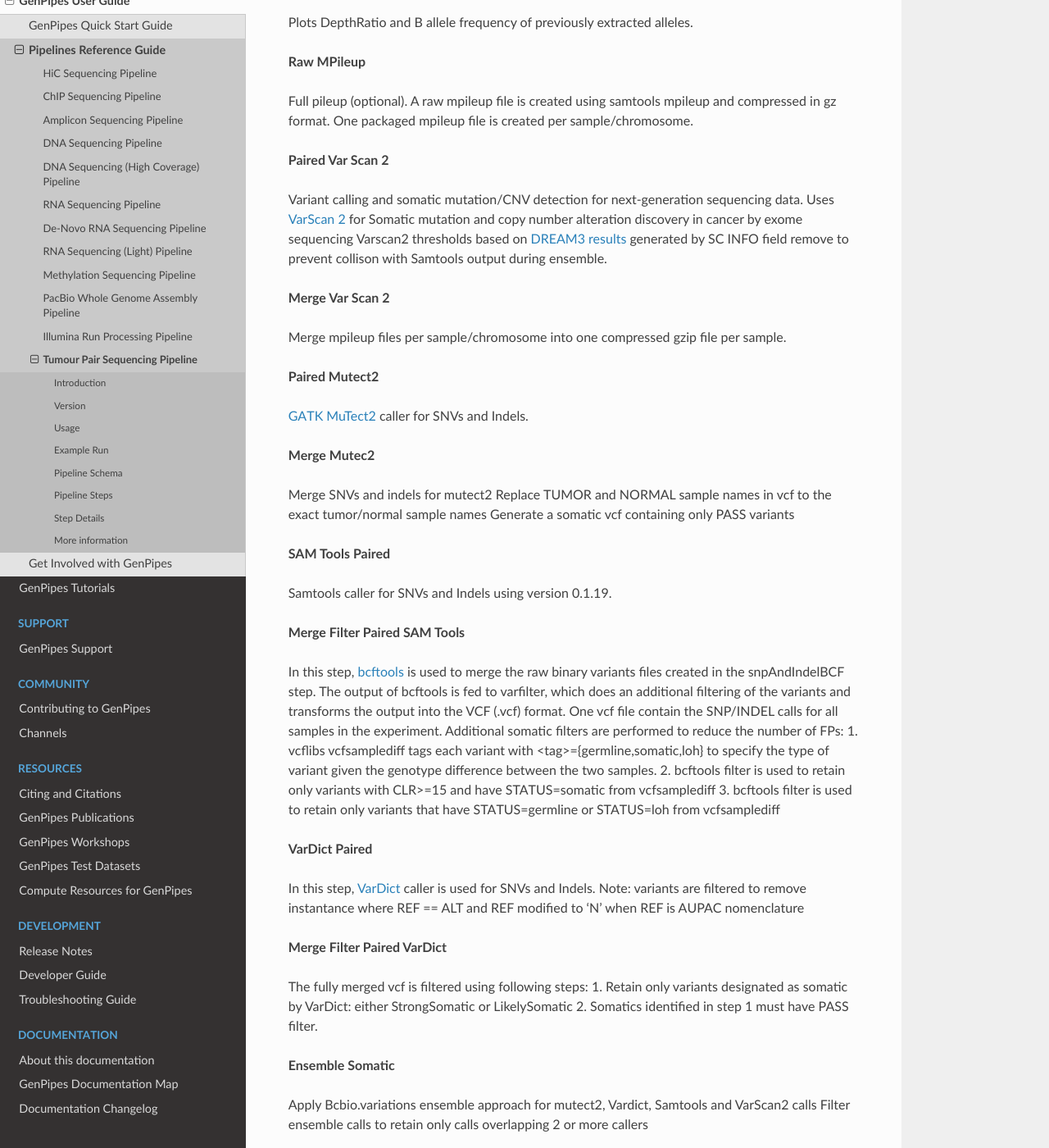
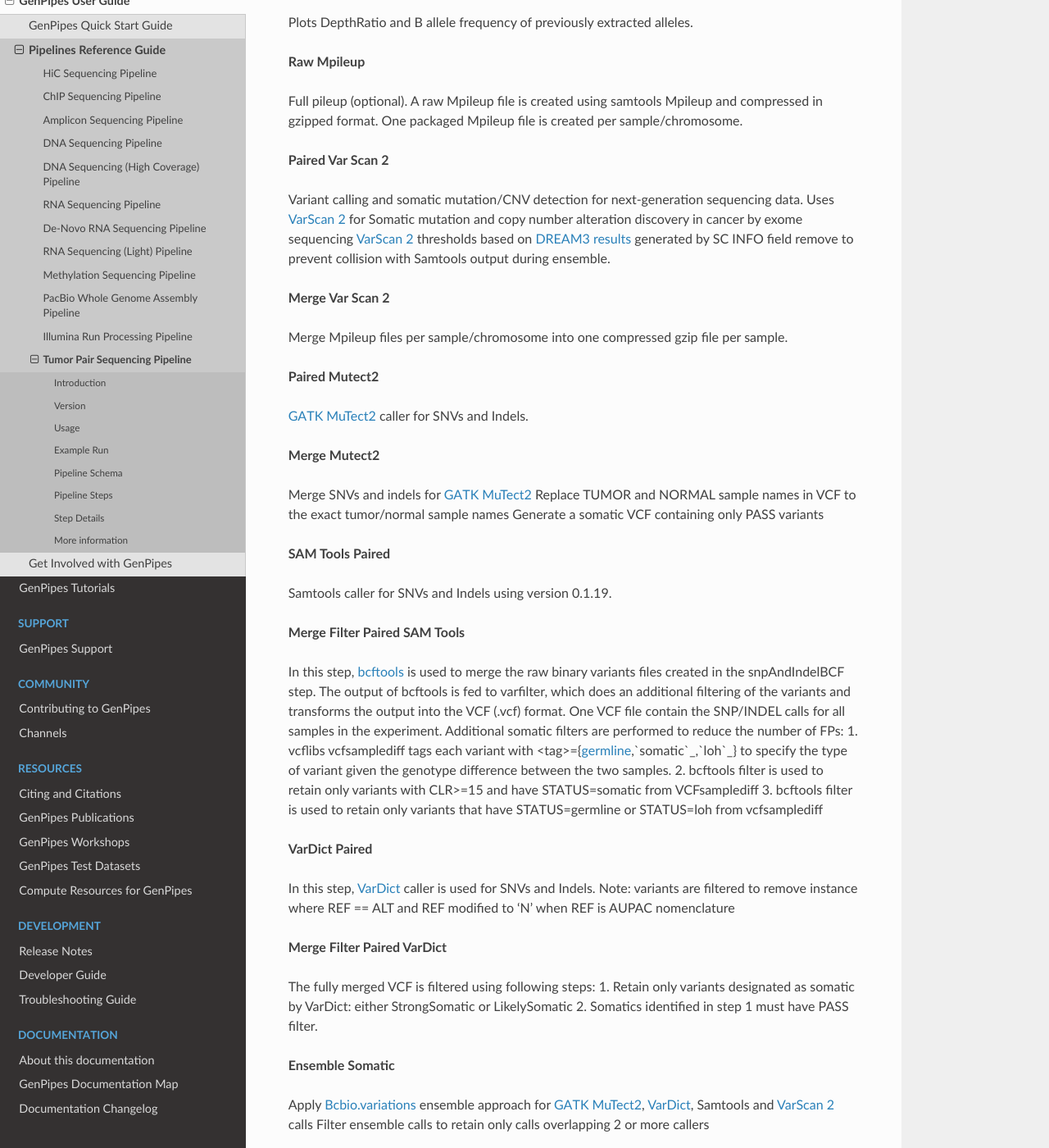
Before and after one commit to c3g/GenPipes_Docs, a Sphinx documentation site: the page built from docs/source/user_guide/pipelines/gp_tumourpair.rst, in a window 1280 px wide and 1400 px high, scrolled down 10090 px. Shown: the whole window at 82% size. Built offline with Sphinx 7.4.7 and the Read the Docs theme 2.0.0, drawn with Linux system fonts in a browser that asks for light colours; the version number could not be read and is left out; some of the changed text lies outside the part shown.

Commit message:
Fixes #49

```diff
--- a/docs/source/user_guide/pipelines/gp_tumourpair.rst
+++ b/docs/source/user_guide/pipelines/gp_tumourpair.rst
@@ -1,16 +1,23 @@
-.. _docs_gp_tumourpair:
+.. _docs_gp_tumorpair:
 
 .. spelling::
 
-      samplespell
+      ploidy
+      sv
+      fastpass
+      vcf
+      VCF
+      CNV
+      Koboldt
+      Preprocess
 
-Tumour Pair Sequencing Pipeline
+Tumor Pair Sequencing Pipeline
 ================================
 
 Human genome comprises of a set of chromosome pairs. One chromosome in each pair, called homolog, is derived from each parent. It is typically referred to as diploid whereas the set of chromosomes from a single parent is called haploid genome. For a given gene on a given chromosome, there is a comparable, if not identical, gene on the other chromosome in the pair, known as an allele. Cancer cells result from large structural alterations in their chromosomes that change the number of copies of affected genes on those chromosomes. In cancer cells, instead of having a homologous pair of alleles for a given gene, there may be deletions or duplications of those genes.
 
 
-Such alterations leads to unequal contribution of one allele over the other, altering the copy number of a given allele. These variations in copy number indicated by the ratio of cancer cell copy number to normal cell copy number can provide information regarding teh structure and history of cancer. However, when DNA is extracted, there is a mix of cancer and normal cells and this information regarding absolute copy number per cancer cell is lost in dna extraction process.  Hence it must be inferred.
+Such alterations leads to unequal contribution of one allele over the other, altering the copy number of a given allele. These variations in copy number indicated by the ratio of cancer cell copy number to normal cell copy number can provide information regarding the structure and history of cancer. However, when DNA is extracted, there is a mix of cancer and normal cells and this information regarding absolute copy number per cancer cell is lost in DNA extraction process.  Hence it must be inferred.
 
 Inferring absolute copy number is difficult for `three reasons`_:
 
@@ -29,13 +36,13 @@
 Introduction
 ------------
 
-GenPipes Tumor Pair workflow consumes BAM files. Though it inherits the BAM processing protocol from DNA-seq implementation to retain the benchmarking optimizations but differs in alignment refinement and mutation identification. It achieves this by maximizing the information utilizing both tumour and normal samples together.
+GenPipes Tumor Pair workflow consumes BAM files. Though it inherits the BAM processing protocol from DNA-seq implementation to retain the benchmarking optimizations but differs in alignment refinement and mutation identification. It achieves this by maximizing the information utilizing both tumor and normal samples together.
 
-The pipeline is based on an ensemble approach, which was optimized using both the `DREAM3 challenge`_ and the CEPH mixture datasets to select the best combination of callers for both SNV and structural vari- ation detection. For SNVs, multiple callers such as GATK mu- tect2, `VarScan 2`_, `BCFTools`_, `VarDict`_ were combined to achieve a sensitivity of 97.5%, precision of 98.8%, and F1 score of 98.1% for variants found in ≥2 callers.
+The pipeline is based on an ensemble approach, which was optimized using both the `DREAM3 challenge`_ and the CEPH mixture datasets to select the best combination of callers for both SNV and structural variation detection. For SNVs, multiple callers such as 'GATK MuTect2`_, `VarScan 2`_, `BCFTools`_, `VarDict`_ were combined to achieve a sensitivity of 97.5%, precision of 98.8%, and F1 score of 98.1% for variants found in ≥2 callers.
 
-Similarly, SVs were identified using multiple callers such as `DELLY`_, `LUMPY`_, `WHAM`_, `CNVKit`_, and `SvABA`_ combined using `MetaSV`_ to achieve a sensitivity of 84.6%, precision of 92.4%, and F1 score of 88.3% for duplication variants found in the DREAM3 dataset (for more details, refer to Supplementary Material). The pipeline also integrates specific cancer tools to estimate tumour purity and tumour ploidy of sample pair normal−tumour.
+Similarly, SVs were identified using multiple callers such as `DELLY`_, `LUMPY`_, `WHAM`_, `CNVKit`_, and `SvABA`_ combined using `MetaSV`_ to achieve a sensitivity of 84.6%, precision of 92.4%, and F1 score of 88.3% for duplication variants found in the DREAM3 dataset (for more details, refer to Supplementary Material). The pipeline also integrates specific cancer tools to estimate tumor purity and tumor ploidy of sample pair normal−tumor.
 
-Addi- tional annotations are incorporated to the SNV calls using `dbNSFP`_ and/or Gemini [21], and QC metrics are collected at various stages and visualized using MulitQC [22].
+Additional annotations are incorporated to the SNV calls using `dbNSFP`_ and/or Gemini [21], and QC metrics are collected at various stages and visualized using MulitQC [22].
 
 GenPipes Tumor Pair pipeline has three protocol options: sv, ensemble, or fastpass.  For details refer to `Pipeline Schema`_ section below.
 
@@ -93,8 +100,8 @@
                         log level (default: info)
   -p PAIRS, --pairs PAIRS
                         pairs file
-  -t {mugqic,mpileup,light}, --type {mugqic,mpileup,light}
-                        DNAseq analysis type
+  -t {sv,ensemble,fastpass}, --type {sv,ensemble,fastpass}
+                        tumor pair analysis type
   -r READSETS, --readsets READSETS
                         readset file
   -v, --version         show the version information and exit
@@ -239,7 +246,7 @@
 
 For the latest implementation and usage details refer to the latest `pipeline implementation <https://bitbucket.org/mugqic/genpipes/src/master/pipelines/tumor_pair/>`_.
 
-* Mutec2 Tool for calling somatic SNVs and indels via local assembly of haplotypes - `See here <https://software.broadinstitute.org/gatk/documentation/tooldocs/current/org_broadinstitute_hellbender_tools_walkers_mutect_Mutect2.php>`_.
+* MuTect2 Tool for calling somatic SNVs and indels via local assembly of haplotypes - `See here <https://software.broadinstitute.org/gatk/documentation/tooldocs/current/org_broadinstitute_hellbender_tools_walkers_mutect_Mutect2.php>`_.
 
 * A `three-caller pipeline <https://www.ncbi.nlm.nih.gov/pmc/articles/PMC5428716/>`_ for variant analysis of cancer whole-exome sequencing data.
 
@@ -256,7 +263,7 @@
 .. |sambamba_mark_duplicates| replace:: `SamBamba Mark Duplicates`_
 .. |recalibration| replace:: `Recalibration`_
 .. |conpair_concordance_contamination| replace:: `Compair Concorance Contamination`_
-.. |rawmpileup_panel| replace:: `Raw MPileup Panel`_
+.. |rawmpileup_panel| replace:: `Raw Mpileup Panel`_
 .. |paired_varscan2_panel| replace:: `Paired VarScan 2`_
 .. |merge_varscan2_panel| replace:: `Merge VarScan 2 Panel`_
 .. |preprocess_vcf_panel| replace:: `PreProcess VCF Panel`_
@@ -267,11 +274,11 @@
 .. |gatk_callable_loci| replace:: `GATK callable Loci`_
 .. |extract_common_snp_freq| replace:: `Extract Common SNP Frequency`_
 .. |baf_plot| replace:: `BAF Plot`_
-.. |rawmpileup| replace:: `Raw MPileup`_
+.. |rawmpileup| replace:: `Raw Mpileup`_
 .. |paired_varscan2| replace:: `Paired Var Scan 2`_
 .. |merge_varscan2| replace:: `Merge Var Scan 2`_
 .. |paired_mutect2| replace:: `Paired Mutect2`_
-.. |merge_mutect2| replace:: `Merge Mutec2`_
+.. |merge_mutect2| replace:: `Merge Mutect2`_
 .. |samtools_paired| replace:: `SAM Tools Paired`_
 .. |merge_filter_paired_samtools| replace:: `Merge Filter Paired SAM Tools`_
 .. |vardict_paired| replace:: `VarDict Paired`_
@@ -306,3 +313,4 @@
 .. _SvABA: https://www.ncbi.nlm.nih.gov/pubmed/29535149
 .. _MetaSV: https://www.ncbi.nlm.nih.gov/pubmed/25861968
 .. _dbNSFP: https://www.ncbi.nlm.nih.gov/pubmed/26555599
+.. _GATK MuTect2: https://software.broadinstitute.org/gatk/documentation/tooldocs/3.8-0/org_broadinstitute_gatk_tools_walkers_cancer_m2_MuTect2.php
--- a/docs/source/user_guide/pipelines/steps_tumor_pair.inc
+++ b/docs/source/user_guide/pipelines/steps_tumor_pair.inc
@@ -2,7 +2,20 @@
 
 .. spelling::
 
-      samplespell
+      Somatics
+      gzipped
+      nb
+      tdf
+      bcftools
+      Mpileup
+      snpAndIndelBCF
+      varfilter
+      vcflibs
+      vcfsamplediff
+      Bcbio
+      germline
+      haplotypes
+      loh
 
 Step Details
 -------------
@@ -62,7 +75,7 @@
 
 Insertion and deletion realignment is performed on regions where multiple base mismatches are preferred over indels by the aligner since it can appear to be less costly by the algorithm. Such regions will introduce false positive variant calls which may be filtered out by realigning those regions properly. Realignment is done using `GATK`_. The reference genome is divided by a number regions given by the nb_jobs parameter.
 
-Note: modified to use both normal and tumor bams to reduce FPs around indels
+Note: modified to use both normal and tumor BAMs to reduce FPs around indels
 
 
 .. _SamBamba Merge Realigned:
@@ -89,11 +102,11 @@
 
 TBD
 
-.. _Raw MPileup Panel:
+.. _Raw Mpileup Panel:
 
-**Raw MPileup Panel**
+**Raw Mpileup Panel**
 
-Full pileup (optional). A raw mpileup file is created using samtools mpileup and compressed in gz format. One packaged mpileup file is created per sample/chromosome.
+Full pileup (optional). A raw Mpileup file is created using samtools Mpileup and compressed in gzipped format. One packaged Mpileup file is created per sample/chromosome.
 
 .. _Paired VarScan 2:
 
@@ -103,13 +116,13 @@
 
 .. _Merge VarScan 2 Panel:
 
-Merge mpileup files per sample/chromosome into one compressed gzip file per sample.
+Merge Mpileup files per sample/chromosome into one compressed gzip file per sample.
 
 .. _PreProcess VCF Panel:
 
 **PreProcess VCF Panel**
 
-Preprocess vcf for loading into a annotation database called `Gemini`_. Processes include normalization and decomposition of MNPs by `Vt` and VCF modification for correct loading into `Gemini`_.
+Preprocess VCF for loading into a annotation database called `Gemini`_. Processes include normalization and decomposition of MNPs by `Vt` and VCF modification for correct loading into `Gemini`_.
 
 .. _SNP Effect Panel:
 
@@ -121,7 +134,7 @@
 
 **Gemini Annotations Panel**
 
-Load functionally annotated vcf file into a mysql lite annotation database `Gemini`_.
+Load functionally annotated VCF file into a MySQL lite annotation database `Gemini`_.
 
 .. _Metrics:
 
@@ -153,24 +166,24 @@
 
 Plots DepthRatio and B allele frequency of previously extracted alleles.
 
-.. _Raw MPileup:
+.. _Raw Mpileup:
 
-**Raw MPileup**
+**Raw Mpileup**
 
-Full pileup (optional). A raw mpileup file is created using samtools mpileup and compressed in gz format. One packaged mpileup file is created per sample/chromosome.
+Full pileup (optional). A raw Mpileup file is created using samtools Mpileup and compressed in gzipped format. One packaged Mpileup file is created per sample/chromosome.
 
 
 .. _Paired Var Scan 2:
 
 **Paired Var Scan 2**
 
-Variant calling and somatic mutation/CNV detection for next-generation sequencing data. Uses `VarScan 2`_ for Somatic mutation and copy number alteration discovery in cancer by exome sequencing Varscan2 thresholds based on `DREAM3 results`_ generated by SC INFO field remove to prevent collison with Samtools output during ensemble.
+Variant calling and somatic mutation/CNV detection for next-generation sequencing data. Uses `VarScan 2`_ for Somatic mutation and copy number alteration discovery in cancer by exome sequencing `VarScan 2`_ thresholds based on `DREAM3 results`_ generated by SC INFO field remove to prevent collision with Samtools output during ensemble.
 
 .. _Merge Var Scan 2:
 
 **Merge Var Scan 2**
 
-Merge mpileup files per sample/chromosome into one compressed gzip file per sample.
+Merge Mpileup files per sample/chromosome into one compressed gzip file per sample.
 
 .. _Paired Mutect2:
 
@@ -178,11 +191,11 @@
 
 `GATK MuTect2`_ caller for SNVs and Indels.
 
-.. _Merge Mutec2:
+.. _Merge Mutect2:
 
-**Merge Mutec2**
+**Merge Mutect2**
 
-Merge SNVs and indels for mutect2 Replace TUMOR and NORMAL sample names in vcf to the exact tumor/normal sample names Generate a somatic vcf containing only PASS variants
+Merge SNVs and indels for `GATK MuTect2`_ Replace TUMOR and NORMAL sample names in VCF to the exact tumor/normal sample names Generate a somatic VCF containing only PASS variants
 
 .. _SAM Tools Paired:
 
@@ -194,37 +207,37 @@
 
 **Merge Filter Paired SAM Tools**
 
-In this step, `bcftools`_ is used to merge the raw binary variants files created in the snpAndIndelBCF step. The output of bcftools is fed to varfilter, which does an additional filtering of the variants and transforms the output into the VCF (.vcf) format. One vcf file contain the SNP/INDEL calls for all samples in the experiment. Additional somatic filters are performed to reduce the number of FPs: 1. vcflibs vcfsamplediff tags each variant with <tag>={germline,somatic,loh} to specify the type of variant given the genotype difference between the two samples. 2. bcftools filter is used to retain only variants with CLR>=15 and have STATUS=somatic from vcfsamplediff 3. bcftools filter is used to retain only variants that have STATUS=germline or STATUS=loh from vcfsamplediff
+In this step, `bcftools`_ is used to merge the raw binary variants files created in the snpAndIndelBCF step. The output of bcftools is fed to varfilter, which does an additional filtering of the variants and transforms the output into the VCF (.vcf) format. One VCF file contain the SNP/INDEL calls for all samples in the experiment. Additional somatic filters are performed to reduce the number of FPs: 1. vcflibs vcfsamplediff tags each variant with <tag>={`germline`_,`somatic`_,`loh`_} to specify the type of variant given the genotype difference between the two samples. 2. bcftools filter is used to retain only variants with CLR>=15 and have STATUS=somatic from VCFsamplediff 3. bcftools filter is used to retain only variants that have STATUS=germline or STATUS=loh from vcfsamplediff
 
 .. _VarDict Paired:
 
 **VarDict Paired**
 
-In this step, `VarDict`_ caller is used for SNVs and Indels. Note: variants are filtered to remove instantance where REF == ALT and REF modified to 'N' when REF is AUPAC nomenclature
+In this step, `VarDict`_ caller is used for SNVs and Indels. Note: variants are filtered to remove instance where REF == ALT and REF modified to 'N' when REF is AUPAC nomenclature
 
 .. _Merge Filter Paired VarDict:
 
 **Merge Filter Paired VarDict**
 
-The fully merged vcf is filtered using following steps: 1. Retain only variants designated as somatic by VarDict: either StrongSomatic or LikelySomatic 2. Somatics identified in step 1 must have PASS filter.
+The fully merged VCF is filtered using following steps: 1. Retain only variants designated as somatic by VarDict: either StrongSomatic or LikelySomatic 2. Somatics identified in step 1 must have PASS filter.
 
 .. _Ensemble Somatic:
 
 **Ensemble Somatic**
 
-Apply Bcbio.variations ensemble approach for mutect2, Vardict, Samtools and VarScan2 calls Filter ensemble calls to retain only calls overlapping 2 or more callers
+Apply `Bcbio.variations`_ ensemble approach for `GATK MuTect2`_, `VarDict`_, Samtools and `VarScan 2`_ calls Filter ensemble calls to retain only calls overlapping 2 or more callers
 
 .. _GATK Variant Annotator Somatic:
 
 **GATK Variant Annotator Somatic**
 
-Add vcf annotations to ensemble vcf: Standard and Somatic annotations.
+Add VCF annotations to ensemble VCF: Standard and Somatic annotations.
 
 .. _Merge GATK Variant Annotator Somatic:
 
 **Merge GATK Variant Annotator Somatic**
 
-Merge annotated somatic vcfs.
+Merge annotated somatic VCFs.
 
 .. _Compute Cancer Efects Somatic:
 
@@ -236,7 +249,7 @@
 
 **Combine Tumor Pairs Somatic**
 
-Combine numerous ensemble vcfs into one vcf for gemini annotations.
+Combine numerous ensemble VCFs into one VCF for `Gemini`_ annotations.
 
 .. _All Pairs Compute Effects Somatic:
 
@@ -248,25 +261,25 @@
 
 **Gemini Annotations Somatic**
 
-Load functionally annotated vcf file into a mysql lite annotation database `Gemini`_.
+Load functionally annotated VCF file into a MySQL lite annotation database `Gemini`_.
 
 .. _Ensemble Germline Loh:
 
 **Ensemble Germline Loh**
 
-Apply Bcbio.variations ensemble approach for Vardict, Samtools and VarScan2 calls Filter ensemble calls to retain only calls overlapping 2 or more callers.
+Apply Bcbio.variations ensemble approach for `VarDict`_, Samtools and `VarScan 2`_ calls Filter ensemble calls to retain only calls overlapping 2 or more callers.
 
 .. _GATK Variant Annotator Germline:
 
 **GATK Variant Annotator Germline**
 
-Add vcf annotations to ensemble vcf: most importantly the AD field.
+Add VCF annotations to ensemble VCF: most importantly the AD field.
 
 .. _Merge GATK Variant Annotator Germline:
 
 **Merge GATK Variant Annotator Germline**
 
-Merge annotated germline and LOH vcfs.
+Merge annotated germline and LOH VCFs.
 
 .. _Compute Cancer Effects Germline:
 
@@ -278,7 +291,7 @@
 
 **Combine Tumor Pairs Germline**
 
-Combine numerous ensemble vcfs into one vcf for gemini annotations.
+Combine numerous ensemble VCFs into one VCF for `Gemini`_ annotations.
 
 .. _All Pairs Compute Effects Germline:
 
@@ -290,7 +303,7 @@
 
 **Gemini Annotations Germline**
 
-Load functionally annotated vcf file into a mysql lite annotation database `Gemini`_.
+Load functionally annotated VCF file into a MySQL lite annotation database `Gemini`_.
 
 .. Html links
 
```
Also changed, not shown: other parts of docs/source/user_guide/pipelines/gp_tumourpair.rst (+1 -1 lines), other parts of docs/source/user_guide/pipelines/steps_tumor_pair.inc (+8 -3 lines).
